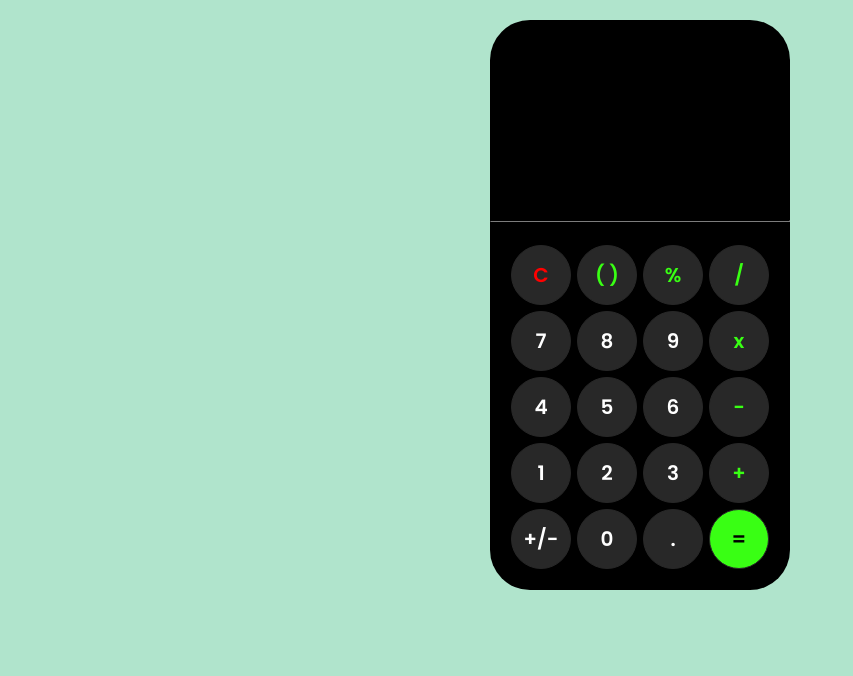
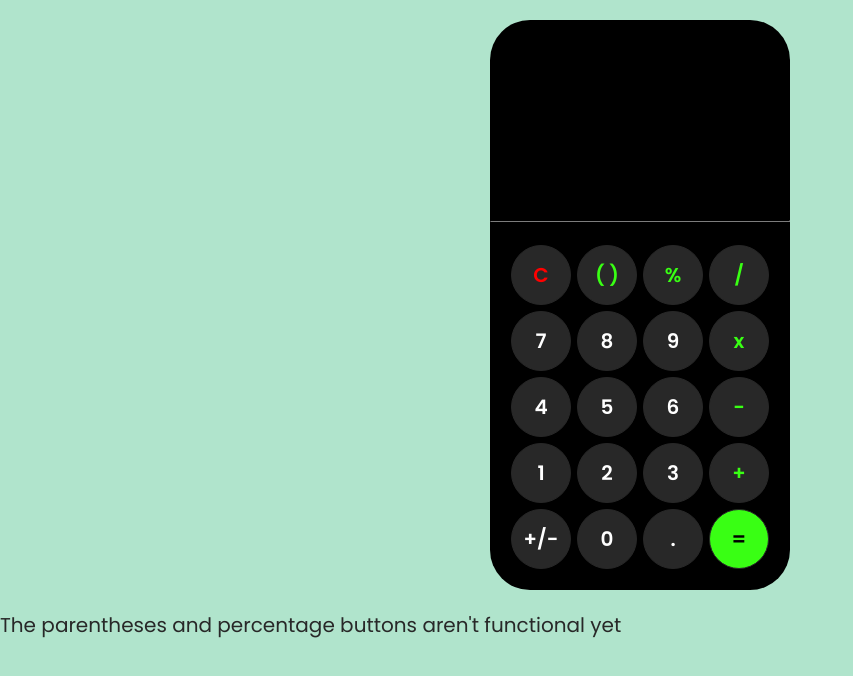
Before and after one commit to strngcd/Calculator, a plain HTML site: page index.html in a window 1280 px wide. Shown: the whole page, without its empty margins (0-853 px from the left). Drawn offline with Linux system fonts and the light colour scheme.

Commit message:
just fixed some things

```diff
--- a/index.html
+++ b/index.html
@@ -48,5 +48,6 @@
         </div>
 
     </div>
+    <p>The parentheses and percentage buttons aren't functional yet </p>
 </body>
 </html>
--- a/style.css
+++ b/style.css
@@ -73,3 +73,6 @@ hr {
     justify-content: end;
     color: #39FF14;
 }
+p{
+    color: #282828;
+}
```
